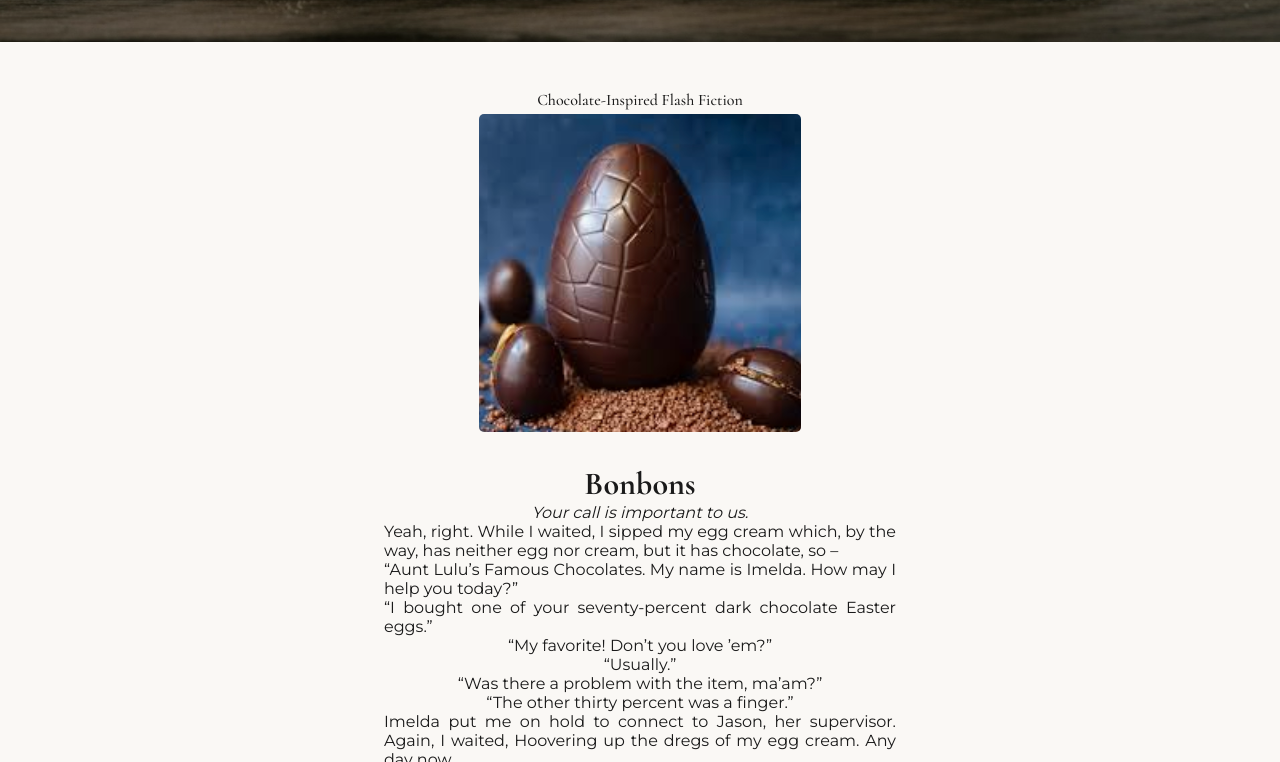
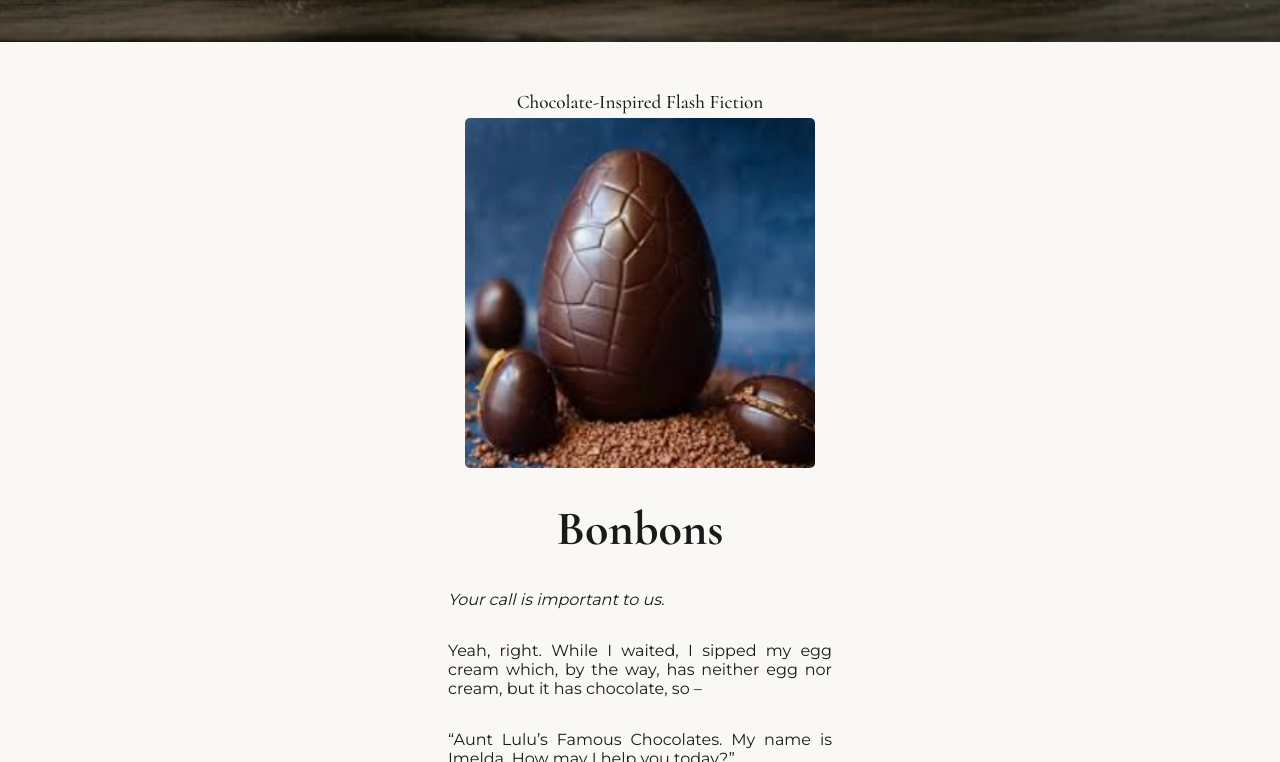
Before and after one commit to konstantinstanmeyer/gerald-elias-new, a Next.js app: page /free-story in a window 1280 px wide. Shown: the part 438-1200 px from the top of the page. Built offline with nearby package versions, Linux system fonts and the light colour scheme; a web font is replaced by a local one.

Commit message:
initializing rework to markdown

```diff
--- a/app/free-story/page.js
+++ b/app/free-story/page.js
@@ -1,4 +1,5 @@
 import Landing from "@/components/Landing"
+import Image from "next/image"
 
 export const metadata = {
   title: "Bonbons",
@@ -32,8 +33,9 @@ export default function FreeStory(){
         <section id="bonbons" className="blog-post">
           <div className="blog-content">
             <h3>Chocolate-Inspired Flash Fiction</h3>
-            <img id="blog-post-image" src="/egg.png" />
+            <Image id="blog-post-image" src="/egg.png" width={350} height={350} />
             <h2>Bonbons</h2>
+            <div className="blog-post-body">
               <p><i>Your call is important to us.</i></p>
               <p>Yeah, right. While I waited, I sipped my egg cream which, by the way, has neither egg nor cream, but it has chocolate, so –</p>
               <p>“Aunt Lulu’s Famous Chocolates. My name is Imelda. How may I help you today?”</p>
@@ -69,6 +71,7 @@ export default function FreeStory(){
               <p><i>If you enjoyed this story, I hope you’ll take a look at my mystery novels and sign up for my newsletter.</i></p>
               <p><i>Thank you!</i></p>
             </div>
+          </div>
         </section>
       </div>
     )
--- a/app/globals.css
+++ b/app/globals.css
@@ -787,29 +787,34 @@ textarea {
 }
 
 .blog-content {
-  width: 40%;
+  width: 30%;
   display: flex;
   flex-direction: column;
   align-items: center;
-  text-align: justify;
 }
 
 .blog-content h3 {
   font-family: var(--font-display);
   margin-bottom: var(--space-xs);
-  font-size: 1rem;
+  font-size: 1.2rem;
   font-weight: 500;
 }
 
 .blog-content h2 {
   font-family: var(--font-display);
   font-weight: 800;
-  font-size: 2rem;
+  font-size: 3rem;
   margin-top: var(--space-lg);
+  margin-bottom: var(--space-lg);
 }
 
-.blog-content p {
+.blog-post-body {
+  text-align: justify;
+}
 
+.blog-post-body p {
+  font-family: var(--font-body);
+  margin-bottom: var(--space-lg);
 }
 
 #bonbons img {
--- a/package.json
+++ b/package.json
@@ -9,6 +9,10 @@
     "lint": "next lint"
   },
   "dependencies": {
+    "@mdx-js/loader": "^3.1.1",
+    "@mdx-js/react": "^3.1.1",
+    "@next/mdx": "^16.1.0",
+    "@types/mdx": "^2.0.13",
     "eslint-config-next": "^16.0.0",
     "next": "^16.0.10",
     "nodemailer": "^6.9.7",
```
Also changed, not shown: 1 other file (tests, documents, lock files or other folders). Lines whose indentation alone changed are shown as unchanged.
